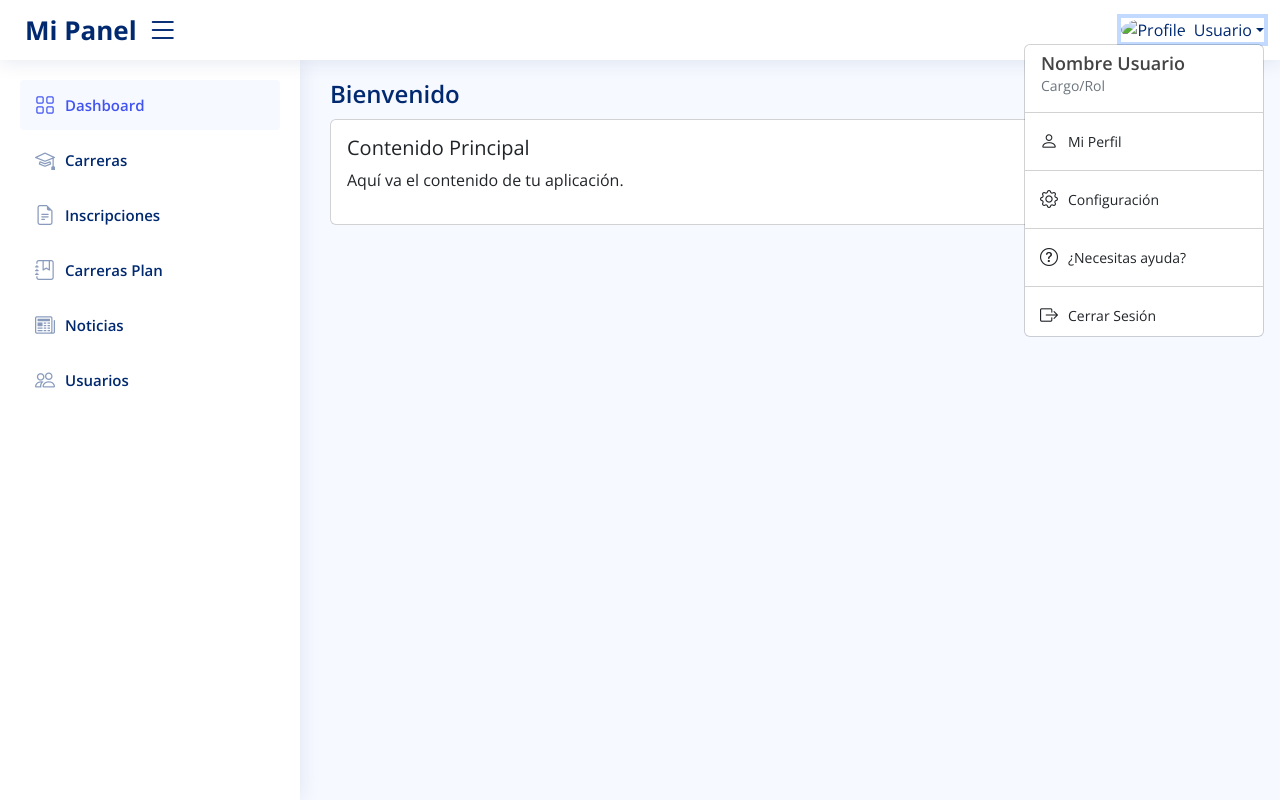
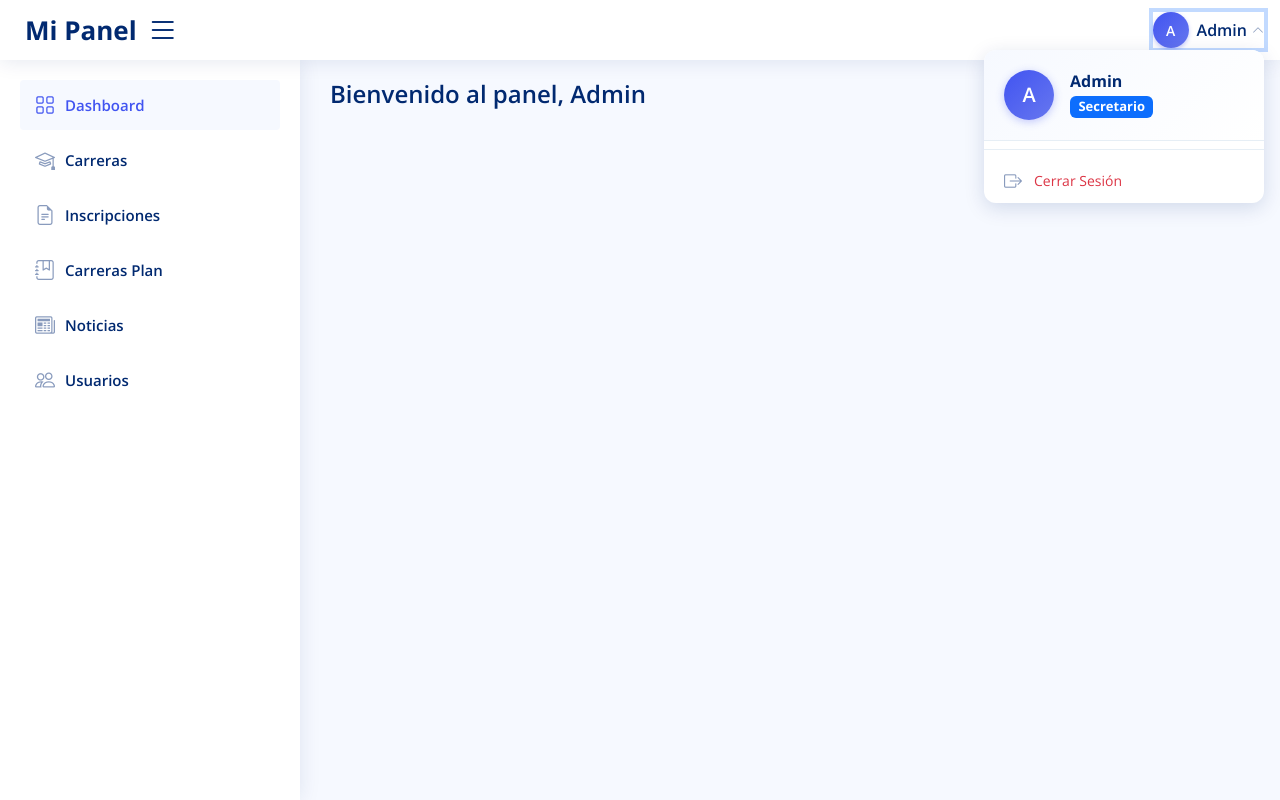
Before and after one commit to matymatyyy/Metodologia-de-sistemas-II, a PHP site: page /admin in a window 1280 px wide, after a click that opens the changed part. Run offline with PHP 8.4, Linux system fonts and the light colour scheme; some libraries are stand-ins or nearby versions.

Commit message:
Mejora en el menu de usuario

```diff
--- /dev/null
+++ b/src/Dist/Admin/admin.css
@@ -0,0 +1,357 @@
+:root {
+    --header-height: 60px;
+    --sidebar-width: 300px;
+    --sidebar-width-collapsed: 80px;
+}
+
+* {
+    margin: 0;
+    padding: 0;
+    box-sizing: border-box;
+}
+
+body {
+    font-family: "Open Sans", sans-serif;
+    background: #f6f9ff;
+    color: #444444;
+}
+
+/* ======= Header ======= */
+#header {
+    position: fixed;
+    top: 0;
+    left: 0;
+    right: 0;
+    height: var(--header-height);
+    background: #fff;
+    box-shadow: 0px 2px 20px rgba(1, 41, 112, 0.1);
+    z-index: 997;
+}
+
+.header .logo {
+    font-size: 26px;
+    font-weight: 700;
+    color: #012970;
+    text-decoration: none;
+    margin-left: 25px;
+}
+
+.header .logo img {
+    max-height: 40px;
+}
+
+/* User Avatar */
+.user-avatar {
+    width: 36px;
+    height: 36px;
+    border-radius: 50%;
+    background: linear-gradient(135deg, #4154f1 0%, #6777ef 100%);
+    color: white;
+    display: flex;
+    align-items: center;
+    justify-content: center;
+    font-weight: 600;
+    font-size: 14px;
+    box-shadow: 0 2px 4px rgba(65, 84, 241, 0.3);
+}
+
+.user-avatar-large {
+    width: 50px;
+    height: 50px;
+    border-radius: 50%;
+    background: linear-gradient(135deg, #4154f1 0%, #6777ef 100%);
+    color: white;
+    display: flex;
+    align-items: center;
+    justify-content: center;
+    font-weight: 600;
+    font-size: 20px;
+    box-shadow: 0 2px 8px rgba(65, 84, 241, 0.3);
+}
+
+.user-name {
+    font-weight: 600;
+    color: #012970;
+}
+
+.dropdown-arrow {
+    font-size: 12px;
+    margin-left: 5px;
+    color: #899bbd;
+    transition: transform 0.3s;
+}
+
+.nav-profile:hover .dropdown-arrow,
+.nav-profile[aria-expanded="true"] .dropdown-arrow {
+    transform: rotate(180deg);
+}
+
+.header .logo span {
+    color: #012970;
+}
+
+.toggle-sidebar-btn {
+    font-size: 32px;
+    padding-left: 10px;
+    cursor: pointer;
+    color: #012970;
+}
+
+.header-nav ul {
+    list-style: none;
+    margin: 0;
+    padding: 0;
+}
+
+.header-nav .nav-profile {
+    color: #012970;
+}
+
+.header-nav .profile {
+    min-width: 280px;
+    padding-bottom: 0;
+    border: none;
+    border-radius: 12px;
+    box-shadow: 0 5px 20px rgba(1, 41, 112, 0.15);
+    margin-top: 10px;
+}
+
+.header-nav .profile .dropdown-header {
+    background: linear-gradient(135deg, #f6f9ff 0%, #ffffff 100%);
+    border-radius: 12px 12px 0 0;
+    padding: 20px;
+    border-bottom: 1px solid #e6eef5;
+}
+
+.header-nav .profile .dropdown-header h6 {
+    font-size: 16px;
+    margin-bottom: 0;
+    font-weight: 700;
+    color: #012970;
+}
+
+.header-nav .profile .dropdown-header span {
+    font-size: 13px;
+}
+
+.header-nav .profile .dropdown-item {
+    font-size: 14px;
+    padding: 12px 20px;
+    transition: all 0.3s;
+    color: #444444;
+    font-weight: 500;
+}
+
+.header-nav .profile .dropdown-item i {
+    margin-right: 12px;
+    font-size: 18px;
+    line-height: 0;
+    color: #899bbd;
+    transition: all 0.3s;
+}
+
+.header-nav .profile .dropdown-item:hover {
+    background-color: #f6f9ff;
+    padding-left: 25px;
+}
+
+.header-nav .profile .dropdown-item:hover i {
+    color: #4154f1;
+}
+
+.header-nav .profile .dropdown-item.text-danger:hover {
+    background-color: #fff5f5;
+}
+
+.header-nav .profile .dropdown-item.text-danger:hover i {
+    color: #dc3545;
+}
+
+.header-nav .profile .dropdown-divider {
+    margin: 8px 0;
+    border-color: #e6eef5;
+}
+
+/* ======= Sidebar ======= */
+#sidebar {
+    position: fixed;
+    top: var(--header-height);
+    left: 0;
+    bottom: 0;
+    width: var(--sidebar-width);
+    z-index: 996;
+    transition: all 0.3s;
+    padding: 20px;
+    overflow-y: auto;
+    scrollbar-width: thin;
+    scrollbar-color: #aab7cf transparent;
+    box-shadow: 0px 0px 20px rgba(1, 41, 112, 0.1);
+    background-color: #fff;
+}
+
+#sidebar::-webkit-scrollbar {
+    width: 5px;
+    height: 8px;
+    background-color: #fff;
+}
+
+#sidebar::-webkit-scrollbar-thumb {
+    background-color: #aab7cf;
+}
+
+@media (max-width: 1199px) {
+    #sidebar {
+        left: -300px;
+    }
+}
+
+.toggle-sidebar #sidebar {
+    left: 0;
+}
+
+@media (min-width: 1200px) {
+    .toggle-sidebar #sidebar {
+        left: 0;
+        width: var(--sidebar-width-collapsed);
+    }
+}
+
+.sidebar-nav {
+    padding: 0;
+    margin: 0;
+    list-style: none;
+}
+
+.sidebar-nav li {
+    padding: 0;
+    margin: 0;
+    list-style: none;
+}
+
+.sidebar-nav .nav-item {
+    margin-bottom: 5px;
+}
+
+.sidebar-nav .nav-heading {
+    font-size: 11px;
+    text-transform: uppercase;
+    color: #899bbd;
+    font-weight: 600;
+    margin: 10px 0 5px 15px;
+}
+
+.sidebar-nav .nav-link {
+    display: flex;
+    align-items: center;
+    font-size: 15px;
+    font-weight: 600;
+    color: #4154f1;
+    transition: 0.3s;
+    background: #f6f9ff;
+    padding: 10px 15px;
+    border-radius: 4px;
+    text-decoration: none;
+    white-space: nowrap;
+}
+
+.sidebar-nav .nav-link i {
+    font-size: 20px;
+    margin-right: 10px;
+    color: #4154f1;
+    min-width: 20px;
+}
+
+.sidebar-nav .nav-link.collapsed {
+    color: #012970;
+    background: #fff;
+}
+
+.sidebar-nav .nav-link.collapsed i {
+    color: #899bbd;
+}
+
+.sidebar-nav .nav-link:hover {
+    color: #4154f1;
+    background: #f6f9ff;
+}
+
+.sidebar-nav .nav-link:hover i {
+    color: #4154f1;
+}
+
+/* Sidebar collapsed state - solo en desktop */
+@media (min-width: 1200px) {
+    .toggle-sidebar .sidebar-nav .nav-link span {
+        display: none;
+    }
+
+    .toggle-sidebar .sidebar-nav .nav-heading {
+        display: none;
+    }
+
+    .toggle-sidebar #sidebar {
+        padding: 20px 10px;
+    }
+
+    .toggle-sidebar .sidebar-nav .nav-link {
+        justify-content: center;
+        padding: 10px;
+    }
+
+    .toggle-sidebar .sidebar-nav .nav-link i {
+        margin-right: 0;
+        font-size: 24px;
+    }
+}
+
+/* Sidebar hover state - expandir al pasar el mouse */
+.toggle-sidebar.sidebar-hover #sidebar {
+    width: var(--sidebar-width);
+    padding: 20px;
+}
+
+.toggle-sidebar.sidebar-hover .sidebar-nav .nav-link span {
+    display: inline;
+}
+
+.toggle-sidebar.sidebar-hover .sidebar-nav .nav-heading {
+    display: block;
+}
+
+.toggle-sidebar.sidebar-hover .sidebar-nav .nav-link {
+    justify-content: flex-start;
+    padding: 10px 15px;
+}
+
+.toggle-sidebar.sidebar-hover .sidebar-nav .nav-link i {
+    margin-right: 10px;
+    font-size: 20px;
+}
+
+/* ======= Main Content ======= */
+#main {
+    margin-top: var(--header-height);
+    padding: 20px 30px;
+    transition: all 0.3s;
+}
+
+@media (min-width: 1200px) {
+    #main {
+        margin-left: var(--sidebar-width);
+    }
+
+    .toggle-sidebar #main {
+        margin-left: var(--sidebar-width-collapsed);
+    }
+}
+
+.pagetitle {
+    margin-bottom: 10px;
+}
+
+.pagetitle h1 {
+    font-size: 24px;
+    margin-bottom: 0;
+    font-weight: 600;
+    color: #012970;
+}
--- a/src/Views/Admin/admin.php
+++ b/src/Views/Admin/admin.php
@@ -1,287 +1,22 @@
+<?php
+    $_SESSION['usuario'] = "Admin";
+    $_SESSION['rol'] = "Secretario";
+?>
 <!DOCTYPE html>
 <html lang="es">
 <head>
     <meta charset="UTF-8">
     <meta name="viewport" content="width=device-width, initial-scale=1.0">
-  <title>Panel - Template Simple</title>
-
+    <title>Panel de control</title>
     <!-- Google Fonts -->
     <link href="https://fonts.gstatic.com" rel="preconnect">
     <link href="https://fonts.googleapis.com/css?family=Open+Sans:300,300i,400,400i,600,600i,700,700i|Nunito:300,300i,400,400i,600,600i,700,700i|Poppins:300,300i,400,400i,500,500i,600,600i,700,700i" rel="stylesheet">
-
     <!-- Vendor CSS Files -->
     <link href="https://cdn.jsdelivr.net/npm/bootstrap@5.3.0/dist/css/bootstrap.min.css" rel="stylesheet">
     <link href="https://cdn.jsdelivr.net/npm/bootstrap-icons@1.10.0/font/bootstrap-icons.css" rel="stylesheet">
-
-  <style>
-    /* ======= Variables ======= */
-    :root {
-      --header-height: 60px;
-      --sidebar-width: 300px;
-      --sidebar-width-collapsed: 80px;
-    }
-
-    * {
-      margin: 0;
-      padding: 0;
-      box-sizing: border-box;
-    }
-
-    body {
-      font-family: "Open Sans", sans-serif;
-      background: #f6f9ff;
-      color: #444444;
-    }
-
-    /* ======= Header ======= */
-    #header {
-      position: fixed;
-      top: 0;
-      left: 0;
-      right: 0;
-      height: var(--header-height);
-      background: #fff;
-      box-shadow: 0px 2px 20px rgba(1, 41, 112, 0.1);
-      z-index: 997;
-    }
-
-    .header .logo {
-      font-size: 26px;
-      font-weight: 700;
-      color: #012970;
-      text-decoration: none;
-      margin-left: 25px;
-    }
-
-    .header .logo img {
-      max-height: 40px;
-      margin-right: 6px;
-    }
-
-    .header .logo span {
-      color: #012970;
-    }
-
-    .toggle-sidebar-btn {
-      font-size: 32px;
-      padding-left: 10px;
-      cursor: pointer;
-      color: #012970;
-    }
-
-    .header-nav ul {
-      list-style: none;
-      margin: 0;
-      padding: 0;
-    }
-
-    .header-nav .nav-icon {
-      font-size: 22px;
-      color: #012970;
-      margin-right: 25px;
-      position: relative;
-    }
-
-    .header-nav .nav-profile {
-      color: #012970;
-    }
-
-    .header-nav .nav-profile img {
-      max-height: 36px;
-    }
-
-    .header-nav .profile {
-      min-width: 240px;
-      padding-bottom: 0;
-    }
-
-    .header-nav .profile .dropdown-header h6 {
-      font-size: 18px;
-      margin-bottom: 0;
-      font-weight: 600;
-      color: #444444;
-    }
-
-    .header-nav .profile .dropdown-header span {
-      font-size: 14px;
-    }
-
-    .header-nav .profile .dropdown-item {
-      font-size: 14px;
-      padding: 10px 15px;
-      transition: 0.3s;
-    }
-
-    .header-nav .profile .dropdown-item i {
-      margin-right: 10px;
-      font-size: 18px;
-      line-height: 0;
-    }
-
-    .header-nav .profile .dropdown-item:hover {
-      background-color: #f6f9ff;
-    }
-
-    /* ======= Sidebar ======= */
-    #sidebar {
-      position: fixed;
-      top: var(--header-height);
-      left: 0;
-      bottom: 0;
-      width: var(--sidebar-width);
-      z-index: 996;
-      transition: all 0.3s;
-      padding: 20px;
-      overflow-y: auto;
-      scrollbar-width: thin;
-      scrollbar-color: #aab7cf transparent;
-      box-shadow: 0px 0px 20px rgba(1, 41, 112, 0.1);
-      background-color: #fff;
-    }
-
-    #sidebar::-webkit-scrollbar {
-      width: 5px;
-      height: 8px;
-      background-color: #fff;
-    }
-
-    #sidebar::-webkit-scrollbar-thumb {
-      background-color: #aab7cf;
-    }
-
-    @media (max-width: 1199px) {
-      #sidebar {
-        left: -300px;
-      }
-    }
-
-    .toggle-sidebar #sidebar {
-      left: 0;
-    }
-
-    @media (min-width: 1200px) {
-      .toggle-sidebar #sidebar {
-        left: 0;
-        width: var(--sidebar-width-collapsed);
-      }
-    }
-
-    .sidebar-nav {
-      padding: 0;
-      margin: 0;
-      list-style: none;
-    }
-
-    .sidebar-nav li {
-      padding: 0;
-      margin: 0;
-      list-style: none;
-    }
-
-    .sidebar-nav .nav-item {
-      margin-bottom: 5px;
-    }
-
-    .sidebar-nav .nav-heading {
-      font-size: 11px;
-      text-transform: uppercase;
-      color: #899bbd;
-      font-weight: 600;
-      margin: 10px 0 5px 15px;
-    }
-
-    .sidebar-nav .nav-link {
-      display: flex;
-      align-items: center;
-      font-size: 15px;
-      font-weight: 600;
-      color: #4154f1;
-      transition: 0.3s;
-      background: #f6f9ff;
-      padding: 10px 15px;
-      border-radius: 4px;
-      text-decoration: none;
-      white-space: nowrap;
-    }
-
-    .sidebar-nav .nav-link i {
-      font-size: 20px;
-      margin-right: 10px;
-      color: #4154f1;
-      min-width: 20px;
-    }
-
-    .sidebar-nav .nav-link.collapsed {
-      color: #012970;
-      background: #fff;
-    }
-
-    .sidebar-nav .nav-link.collapsed i {
-      color: #899bbd;
-    }
-
-    .sidebar-nav .nav-link:hover {
-      color: #4154f1;
-      background: #f6f9ff;
-    }
-
-    .sidebar-nav .nav-link:hover i {
-      color: #4154f1;
-    }
-
-    /* Sidebar collapsed state */
-    .toggle-sidebar .sidebar-nav .nav-link span {
-      display: none;
-    }
-
-    .toggle-sidebar .sidebar-nav .nav-heading {
-      display: none;
-    }
-
-    .toggle-sidebar #sidebar {
-      padding: 20px 10px;
-    }
-
-    .toggle-sidebar .sidebar-nav .nav-link {
-      justify-content: center;
-      padding: 10px;
-    }
-
-    .toggle-sidebar .sidebar-nav .nav-link i {
-      margin-right: 0;
-      font-size: 24px;
-    }
-
-    /* ======= Main Content ======= */
-    #main {
-      margin-top: var(--header-height);
-      padding: 20px 30px;
-      transition: all 0.3s;
-    }
-
-    @media (min-width: 1200px) {
-      #main {
-        margin-left: var(--sidebar-width);
-      }
-
-      .toggle-sidebar #main {
-        margin-left: var(--sidebar-width-collapsed);
-      }
-    }
-
-    .pagetitle {
-      margin-bottom: 10px;
-    }
-
-    .pagetitle h1 {
-      font-size: 24px;
-      margin-bottom: 0;
-      font-weight: 600;
-      color: #012970;
-    }
-  </style>
+    <link rel="stylesheet" href="../../Dist/Admin/admin.css">
+    <link rel="stylesheet" href="../../Dist/fontawesome/css/all.min.css">
 </head>
-
 <body>
 
     <!-- ======= Header ======= -->
@@ -296,55 +31,36 @@
 
         <nav class="header-nav ms-auto">
             <ul class="d-flex align-items-center">
-
                 <li class="nav-item dropdown pe-3">
 
                     <a class="nav-link nav-profile d-flex align-items-center pe-0" href="#" data-bs-toggle="dropdown">
-            <img src="https://via.placeholder.com/36" alt="Profile" class="rounded-circle">
-            <span class="d-none d-md-block dropdown-toggle ps-2">Usuario</span>
+                        <div class="user-avatar">
+                            <?php echo strtoupper(substr($_SESSION['usuario'], 0, 1)); ?>
+                        </div>
+                        <span class="d-none d-md-block ps-2 user-name"><?php echo $_SESSION['usuario']; ?></span>
+                        <i class="bi bi-chevron-down dropdown-arrow"></i>
                     </a>
 
                     <ul class="dropdown-menu dropdown-menu-end dropdown-menu-arrow profile">
+
                         <li class="dropdown-header">
-              <h6>Nombre Usuario</h6>
-              <span>Cargo/Rol</span>
+                            <div class="d-flex align-items-center">
+                                <div class="user-avatar-large">
+                                    <?php echo strtoupper(substr($_SESSION['usuario'], 0, 1)); ?>
+                                </div>
+                                <div class="ms-3">
+                                    <h6 class="mb-1"><?php echo $_SESSION['usuario']; ?></h6>
+                                    <span class="badge bg-primary"><?php echo $_SESSION['rol']; ?></span>
+                                </div>
+                            </div>
                         </li>
+
                         <li>
                             <hr class="dropdown-divider">
                         </li>
 
                         <li>
-              <a class="dropdown-item d-flex align-items-center" href="perfil.html">
-                <i class="bi bi-person"></i>
-                <span>Mi Perfil</span>
-              </a>
-            </li>
-            <li>
-              <hr class="dropdown-divider">
-            </li>
-
-            <li>
-              <a class="dropdown-item d-flex align-items-center" href="configuracion.html">
-                <i class="bi bi-gear"></i>
-                <span>Configuración</span>
-              </a>
-            </li>
-            <li>
-              <hr class="dropdown-divider">
-            </li>
-
-            <li>
-              <a class="dropdown-item d-flex align-items-center" href="ayuda.html">
-                <i class="bi bi-question-circle"></i>
-                <span>¿Necesitas ayuda?</span>
-              </a>
-            </li>
-            <li>
-              <hr class="dropdown-divider">
-            </li>
-
-            <li>
-              <a class="dropdown-item d-flex align-items-center" href="logout.html">
+                            <a class="dropdown-item d-flex align-items-center text-danger" href="#">
                                 <i class="bi bi-box-arrow-right"></i>
                                 <span>Cerrar Sesión</span>
                             </a>
@@ -352,15 +68,12 @@
 
                     </ul>
                 </li>
-
             </ul>
         </nav>
-
     </header>
 
     <!-- ======= Sidebar ======= -->
     <aside id="sidebar" class="sidebar">
-
         <ul class="sidebar-nav" id="sidebar-nav">
 
             <li class="nav-item">
@@ -404,49 +117,17 @@
                     <span>Usuarios</span>
                 </a>
             </li>
-
         </ul>
-
     </aside>
 
     <!-- ======= Main Content ======= -->
     <main id="main" class="main">
-
         <div class="pagetitle">
-      <h1>Bienvenido</h1>
+            <h1>Bienvenido al panel, <?php echo $_SESSION['usuario']; ?></h1>
         </div>
-
-    <section class="section">
-      <div class="row">
-        <div class="col-lg-12">
-          <div class="card">
-            <div class="card-body">
-              <h5 class="card-title">Contenido Principal</h5>
-              <p>Aquí va el contenido de tu aplicación.</p>
-            </div>
-          </div>
-        </div>
-      </div>
-    </section>
-
     </main>
 
-  <!-- Vendor JS Files -->
     <script src="https://cdn.jsdelivr.net/npm/bootstrap@5.3.0/dist/js/bootstrap.bundle.min.js"></script>
-
-  <!-- Template Main JS File -->
-  <script>
-    // Toggle sidebar functionality
-    document.addEventListener('DOMContentLoaded', function() {
-      const toggleBtn = document.querySelector('.toggle-sidebar-btn');
-
-      if (toggleBtn) {
-        toggleBtn.addEventListener('click', function() {
-          document.body.classList.toggle('toggle-sidebar');
-        });
-      }
-    });
-  </script>
-
+    <script src="../../Dist/Admin/admin.js"></script>
 </body>
 </html>
--- a/src/index.php
+++ b/src/index.php
@@ -16,7 +16,4 @@ try {
     http_response_code(404);
     echo "<h1>Error 404</h1>";
     echo "<p>" . htmlspecialchars($e->getMessage()) . "</p>";
-    echo "<pre>URL: " . htmlspecialchars($url ?? 'N/A') . "</pre>";
-    echo "<pre>Method: " . htmlspecialchars($method ?? 'N/A') . "</pre>";
-    echo "<pre>" . htmlspecialchars($e->getTraceAsString()) . "</pre>";
 }
```
Also changed, not shown: src/Dist/Admin/admin.js (added), 1 other file. Lines whose indentation alone changed are shown as unchanged.
